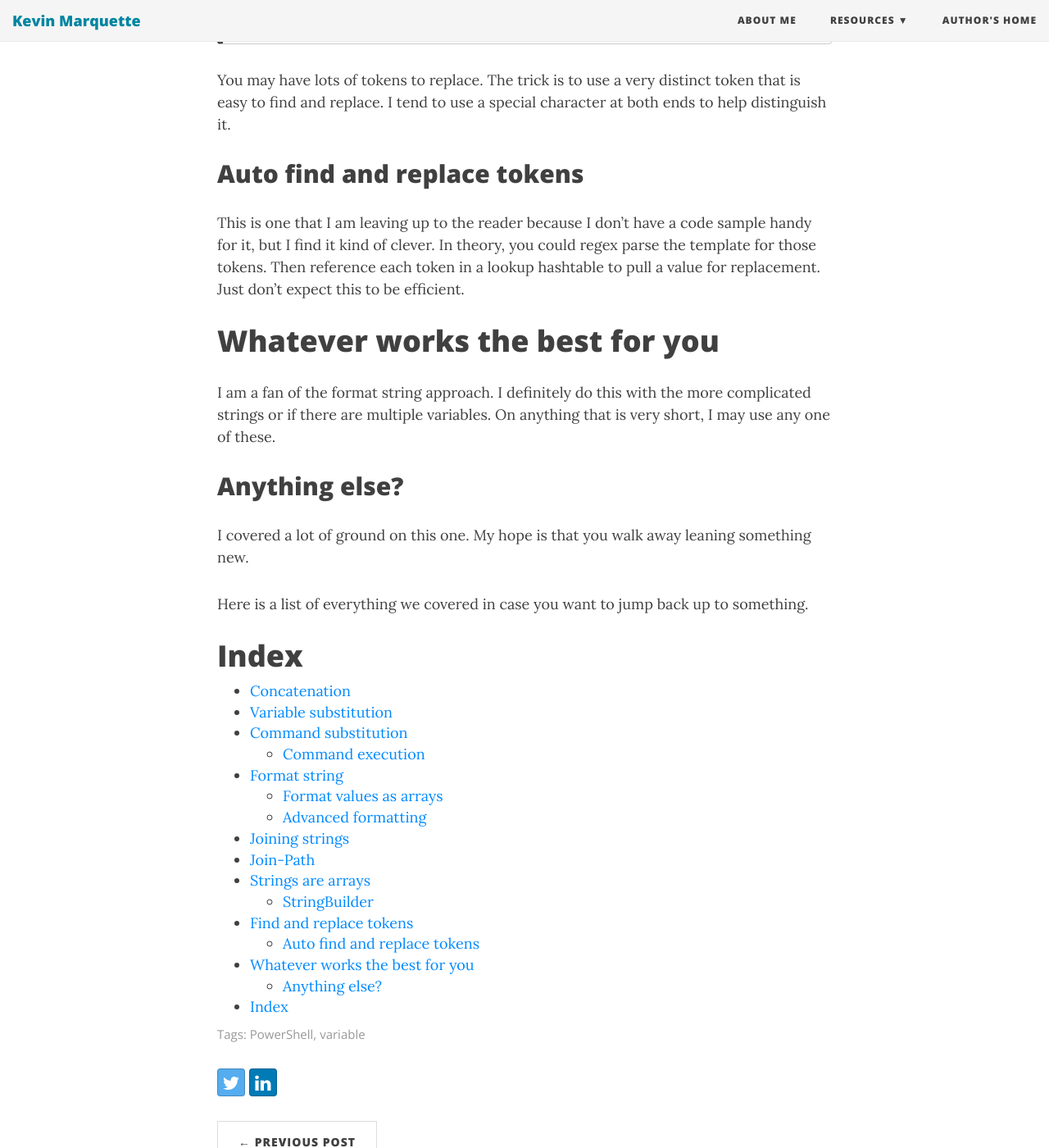
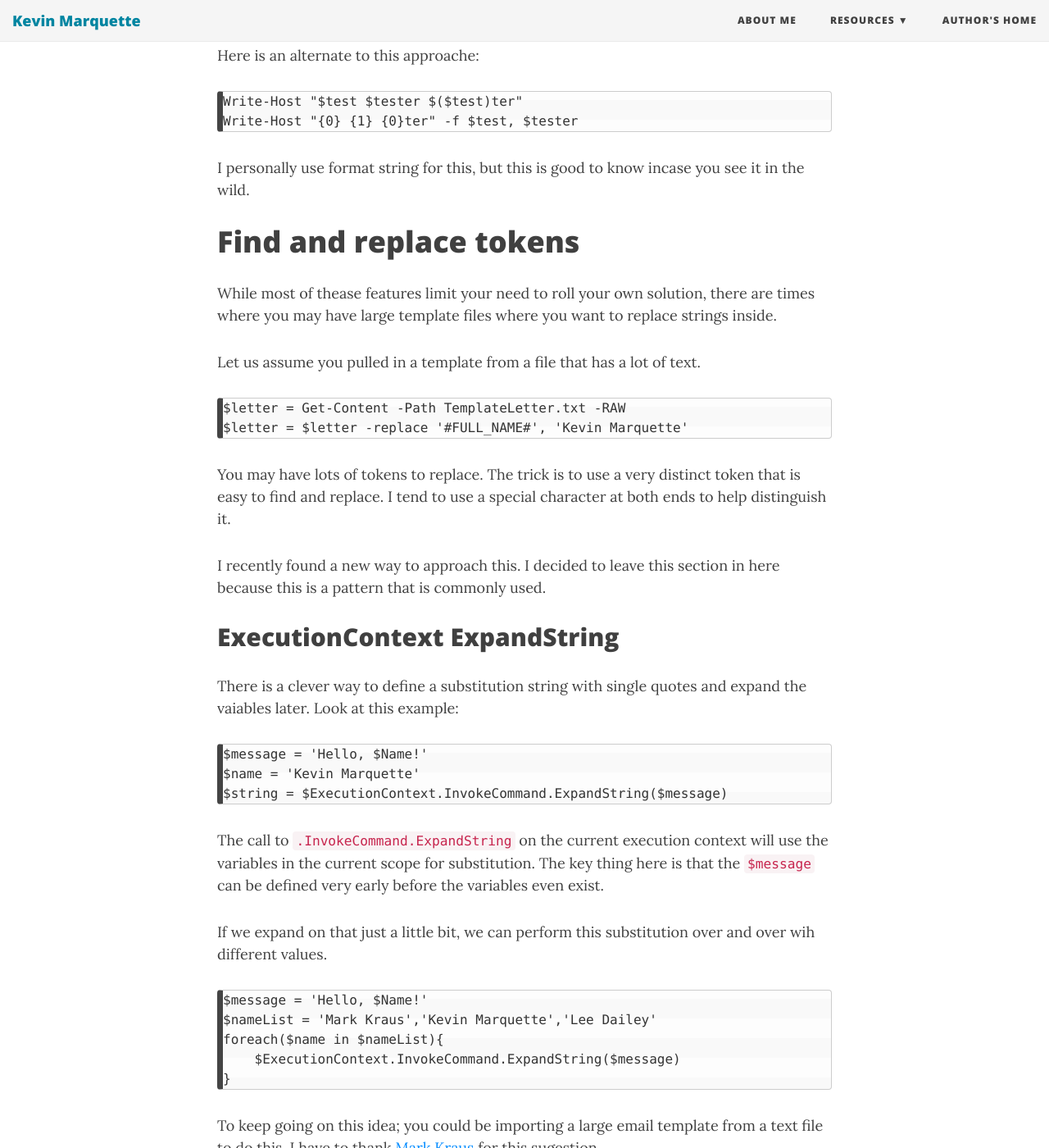
Before and after one commit to KevinMarquette/kevinmarquette.github.io, a Jekyll site: the page built from _posts/2017-1-13-powershell-variable-substitution-in-strings.md, in a window 1280 px wide and 1400 px high, scrolled down 6070 px. Shown: the whole window at 82% size. Built offline with Jekyll 4.4.1, drawn with Linux system fonts in a browser that asks for light colours; nearby versions of some CDN libraries; a script that is not in the unit is left out; some of the changed text lies outside the part shown.

Commit message:
Added feedback from reddit

```diff
--- a/_posts/2017-1-13-powershell-variable-substitution-in-strings.md
+++ b/_posts/2017-1-13-powershell-variable-substitution-in-strings.md
@@ -158,9 +158,26 @@
 
 Again, this is something that I am reaching out to .Net for. I don't use it often anymore but it is good to know it is there.
 
+# Delineation with braces
+
+This is used for suffix concatination within the string.
+
+    $test = "Bet"
+    $tester = "Better"
+    Write-Host "$test $tester ${test}ter"
+
+Thank you [/u/real_parbold](https://www.reddit.com/r/PowerShell/comments/5npf8h/kevmar_everything_you_wanted_to_know_about/dcdfm6p/) for that one.
+
+Here is an alternate to this approache:
+
+    Write-Host "$test $tester $($test)ter"
+    Write-Host "{0} {1} {0}ter" -f $test, $tester
+
+I personally use format string for this, but this is good to know incase you see it in the wild.
+
 # Find and replace tokens
 
-That covers it for the stuff built into Powershell. While most of thease features limit your need to roll your own solution, there are times where you may have large template files where you want to replace strings inside.
+While most of thease features limit your need to roll your own solution, there are times where you may have large template files where you want to replace strings inside.
 
 Let us assume you pulled in a template from a file that has a lot of text.
 
@@ -169,9 +186,28 @@
 
 You may have lots of tokens to replace. The trick is to use a very distinct token that is easy to find and replace. I tend to use a special character at both ends to help distinguish it.
 
-## Auto find and replace tokens
+I recently found a new way to approach this. I decided to leave this section in here because this is a pattern that is commonly used.
 
-This is one that I am leaving up to the reader because I don't have a code sample handy for it, but I find it kind of clever. In theory, you could regex parse the template for those tokens. Then reference each token in a lookup hashtable to pull a value for replacement. Just don't expect this to be efficient.
+## ExecutionContext ExpandString
+
+There is a clever way to define a substitution string with single quotes and expand the vaiables later. Look at this example:
+
+    $message = 'Hello, $Name!'
+    $name = 'Kevin Marquette'
+    $string = $ExecutionContext.InvokeCommand.ExpandString($message)
+
+The call to `.InvokeCommand.ExpandString` on the current execution context will use the variables in the current scope for substitution. The key thing here is that the `$message` can be defined very early before the variables even exist.
+
+If we expand on that just a little bit, we can perform this substitution over and over wih different values.
+
+    $message = 'Hello, $Name!'
+    $nameList = 'Mark Kraus','Kevin Marquette','Lee Dailey'
+    foreach($name in $nameList){
+        $ExecutionContext.InvokeCommand.ExpandString($message)
+    }
+
+To keep going on this idea; you could be importing a large email template from a text file to do this. I have to thank [Mark Kraus](https://get-powershellblog.blogspot.com/) for this sugestion.
+
 
 # Whatever works the best for you
 
```
